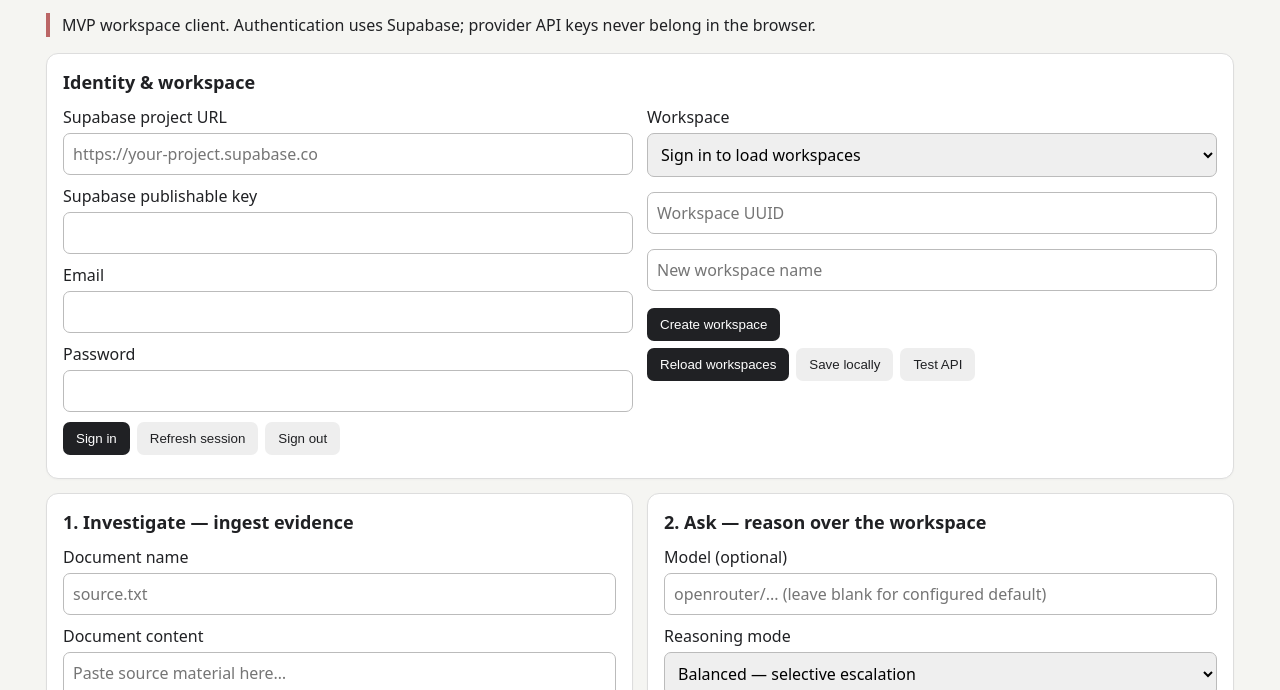
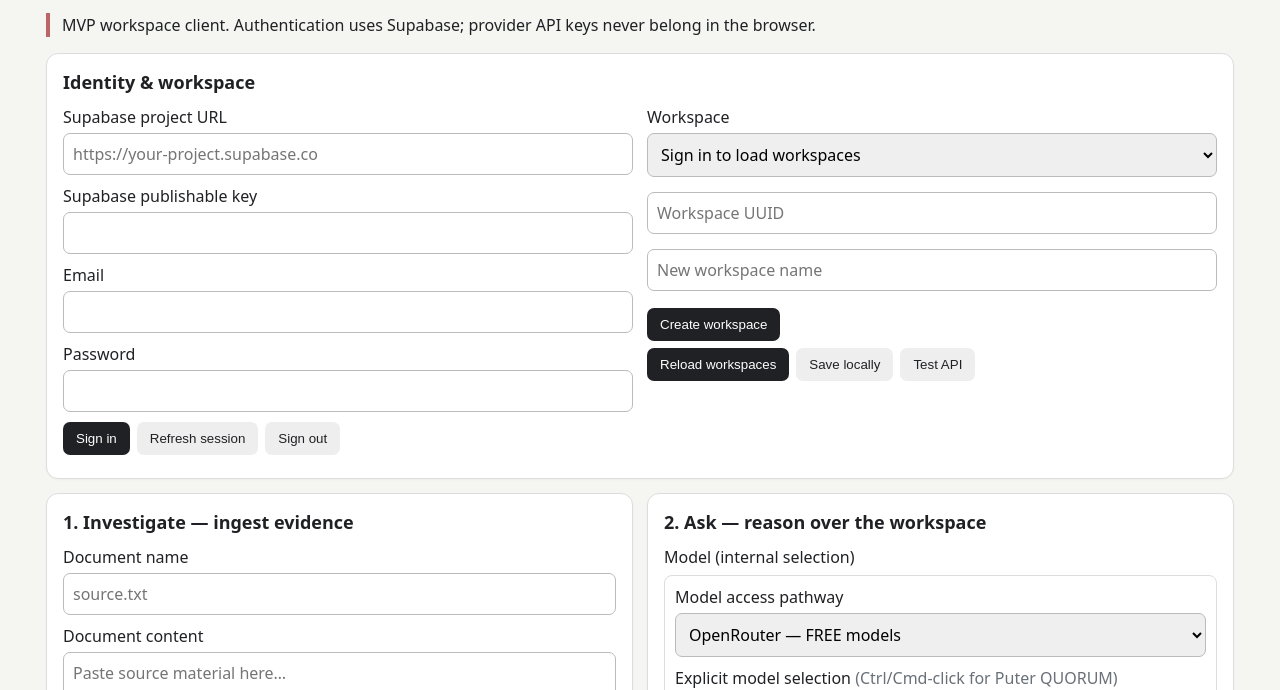
Before and after one commit to SystemVirtue/AURORA, a website: page apps/web/index.html in a window 1280 px wide. Shown: the part 110-800 px from the top of the page. Drawn offline with Linux system fonts and the light colour scheme; no server answers.

Commit message:
feat: wire explicit model access UI into AURORA workspace

```diff
--- a/apps/web/index.html
+++ b/apps/web/index.html
@@ -12,7 +12,7 @@
 
 <section class="card"><h2>Identity & workspace</h2><div class="grid"><div><label>Supabase project URL</label><input id="supabaseUrl" placeholder="https://your-project.supabase.co"><label>Supabase publishable key</label><input id="publishableKey" type="password" autocomplete="off"><label>Email</label><input id="email" type="email" autocomplete="username"><label>Password</label><input id="password" type="password" autocomplete="current-password"><input id="token" type="hidden"><input id="refreshToken" type="hidden"><div class="row"><button onclick="signIn()">Sign in</button><button class="secondary" onclick="refreshSession()">Refresh session</button><button class="secondary" onclick="signOut()">Sign out</button></div><div id="authStatus" class="status muted"></div></div><div><label>Workspace</label><select id="workspaceList" onchange="chooseWorkspace()"><option value="">Sign in to load workspaces</option></select><input id="workspace" placeholder="Workspace UUID"><div class="row"><input id="workspaceName" placeholder="New workspace name"><button onclick="createWorkspace()">Create workspace</button></div><div id="workspaceStatus" class="status muted"></div><div class="row"><button onclick="loadWorkspaces()">Reload workspaces</button><button class="secondary" onclick="saveLocal()">Save locally</button><button class="secondary" onclick="health()">Test API</button><span id="connection" class="status muted"></span></div></div></div></section>
 
-<section class="grid"><div class="card"><h2>1. Investigate — ingest evidence</h2><label>Document name</label><input id="docname" placeholder="source.txt"><label>Document content</label><textarea id="doccontent" rows="7" placeholder="Paste source material here…"></textarea><button onclick="ingest()">Ingest document</button><div id="ingestStatus" class="status muted"></div></div><div class="card"><h2>2. Ask — reason over the workspace</h2><label>Model (optional)</label><input id="model" placeholder="openrouter/... (leave blank for configured default)"><label>Reasoning mode</label><select id="mode"><option value="balanced">Balanced — selective escalation</option><option value="fast">Fast</option><option value="deep">Deep — QUORUM</option><option value="quorum">QUORUM — explicit deliberation</option></select><label>Question</label><textarea id="question" rows="7" placeholder="What does the evidence show?"></textarea><button onclick="ask()">Ask AURORA</button></div></section>
+<section class="grid"><div class="card"><h2>1. Investigate — ingest evidence</h2><label>Document name</label><input id="docname" placeholder="source.txt"><label>Document content</label><textarea id="doccontent" rows="7" placeholder="Paste source material here…"></textarea><button onclick="ingest()">Ingest document</button><div id="ingestStatus" class="status muted"></div></div><div class="card"><h2>2. Ask — reason over the workspace</h2><label>Model (internal selection)</label><input id="model" placeholder="openrouter/..." aria-hidden="true"><label>Reasoning mode</label><select id="mode"><option value="balanced">Balanced — selective escalation</option><option value="fast">Fast</option><option value="deep">Deep — QUORUM</option><option value="quorum">QUORUM — explicit deliberation</option></select><label>Question</label><textarea id="question" rows="7" placeholder="What does the evidence show?"></textarea><button onclick="ask()">Ask AURORA</button></div></section>
 <section class="card"><h2>Answer</h2><div id="answer" class="answer muted">No reasoning run yet.</div></section>
 <section class="grid"><div class="card"><h2>Reasoning trace</h2><pre id="trace">No trace yet.</pre></div><div class="card"><h2>Epistemic status</h2><div id="epistemic" class="muted">AURORA will show evidence gaps or contradiction warrants here.</div></div></section>
 <section class="card"><h2>QUORUM deliberation</h2><div id="quorum" class="muted">No deliberation yet.</div></section>
@@ -26,6 +26,7 @@
 
 <section class="card"><h2>Continuity / machine reincarnation</h2><p class="muted">Export authoritative cognitive state as a deterministic, checksummed bundle. Restore is currently an authenticated development operation and this client performs a dry-run.</p><div class="row"><button onclick="exportState()">Export workspace</button><button class="secondary" onclick="document.querySelector('#restoreBundle').click()">Validate restore bundle</button><input id="restoreBundle" type="file" accept="application/json,.json" hidden onchange="restoreState(this)"></div><div id="continuity" class="status muted"></div></section>
 <script src="/app.js"></script>
+<script src="/model_access.js"></script>
 <script>
 (() => {
   async function refreshGoalChoices() {
```
